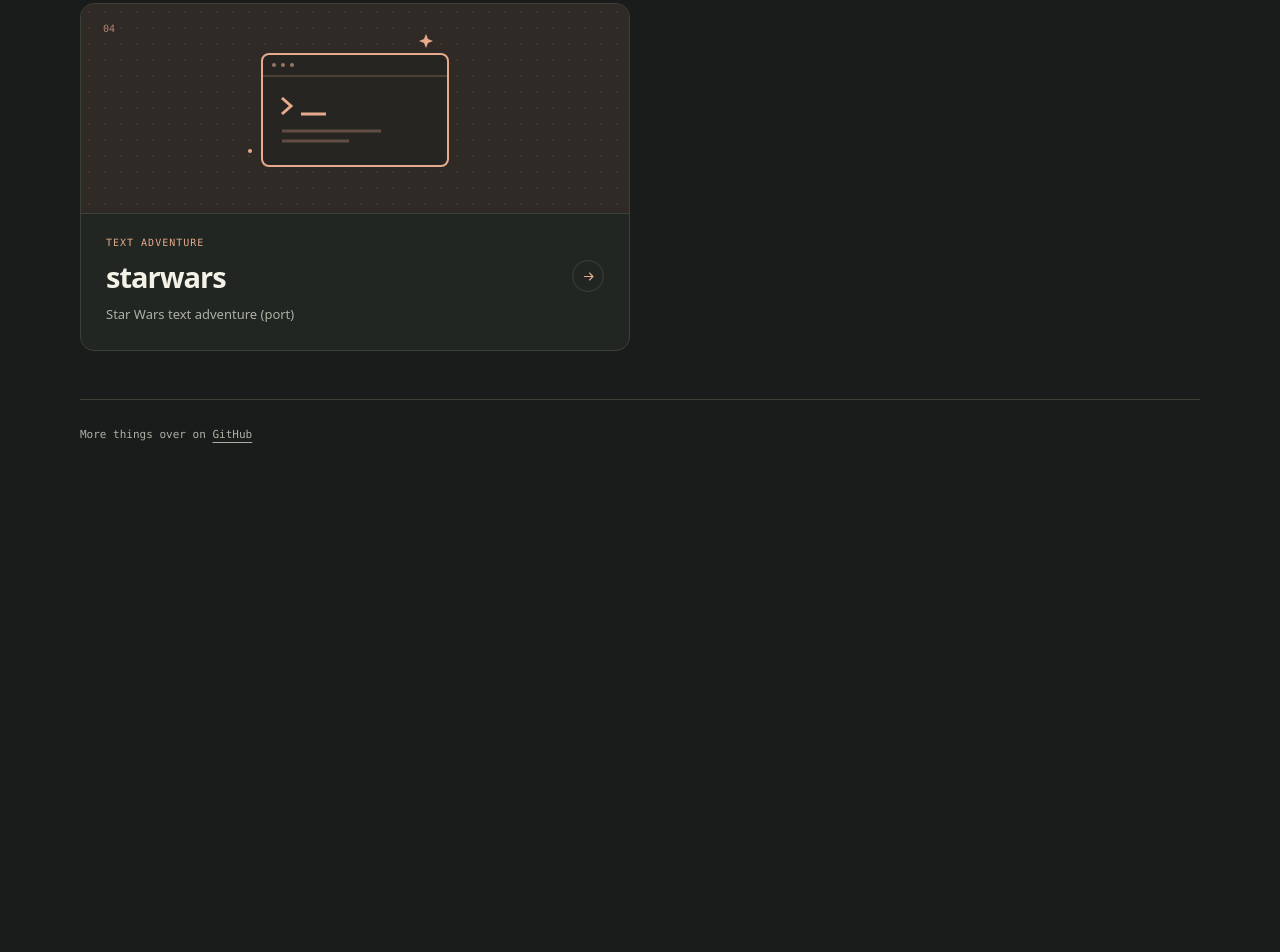
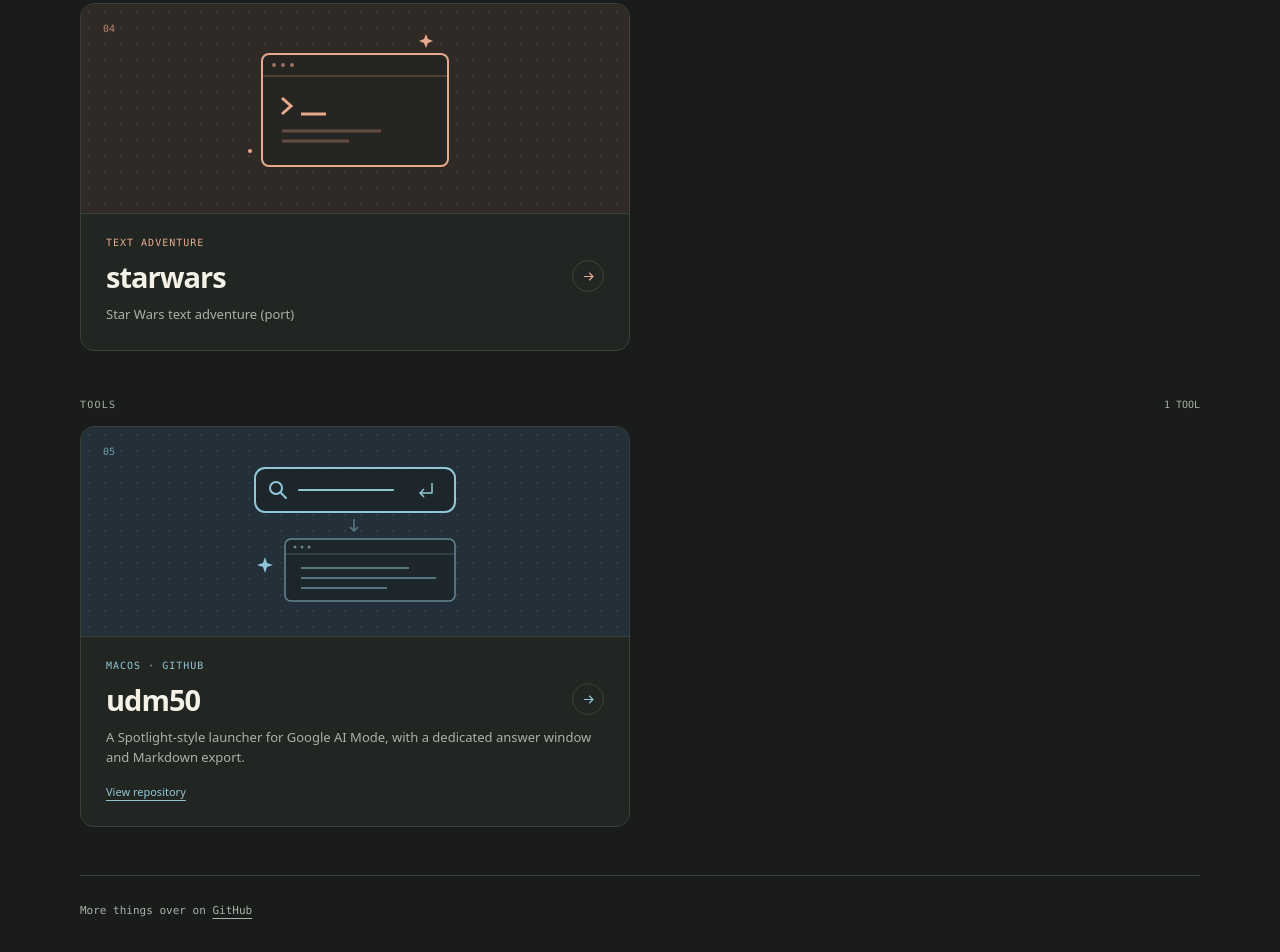
Before and after one commit to hiddenwaffle/hiddenwaffle.github.io, a plain HTML site: page index.html in a window 1280 px wide. Shown: the part 1217-2169 px from the top of the page. Before the commit the page ends 1692 px from the top, so only its background shows below. Drawn offline with Linux system fonts and the light colour scheme.

Commit message:
Add udm50

```diff
--- a/index.html
+++ b/index.html
@@ -3,7 +3,7 @@
 <head>
   <meta charset="utf-8">
   <meta name="viewport" content="width=device-width, initial-scale=1">
-  <meta name="description" content="A small collection of games by hiddenwaffle. Pick something and play.">
+  <meta name="description" content="Games and small tools by hiddenwaffle.">
   <meta name="theme-color" content="#191c1a">
   <title>hiddenwaffle · Games &amp; other stuff</title>
   <link rel="icon" href="./favicon.ico">
@@ -50,10 +50,12 @@
     .lighting { --accent: #a7c6b5; }
     .mazing { --accent: #b9b3df; }
     .starwars { --accent: #e7aa8d; }
+    .udm50 { --accent: #91c6d6; }
     .art { position: relative; display: grid; place-items: center; height: 210px; overflow: hidden; color: var(--accent); background-color: #292d25; background-image: radial-gradient(#efc66c18 1px, transparent 1px); background-size: 16px 16px; border-bottom: 1px solid var(--line); }
     .lighting .art { background-color: #24302b; background-image: radial-gradient(#a7c6b518 1px, transparent 1px); }
     .mazing .art { background-color: #2b2836; background-image: radial-gradient(#b9b3df18 1px, transparent 1px); }
     .starwars .art { background-color: #302a27; background-image: radial-gradient(#e7aa8d18 1px, transparent 1px); }
+    .udm50 .art { background-color: #243039; background-image: radial-gradient(#91c6d618 1px, transparent 1px); }
     .card-number { position: absolute; top: 19px; left: 22px; font-size: 10px; opacity: .7; }
     .art > svg { width: 244px; height: 166px; max-width: 90%; overflow: visible; }
     .card-info { padding: 23px 25px 25px; }
@@ -64,6 +66,7 @@
     .arrow svg { width: 15px; height: 15px; }
     .game:hover .arrow { background: var(--accent); border-color: var(--accent); color: var(--background); }
     .description { color: var(--muted); font-size: 13px; line-height: 1.6; margin: 8px 0 0; }
+    .repository-label { display: inline-block; margin-top: 16px; color: var(--accent); font-size: 11px; text-decoration: underline; text-underline-offset: 4px; }
     .footer { display: flex; justify-content: space-between; align-items: center; gap: 24px; border-top: 1px solid var(--line); margin-top: 48px; padding: 26px 0 32px; color: var(--muted); font-size: 11px; line-height: 1.6; }
     .footer p { margin: 0; }
     .footer a { text-underline-offset: 4px; }
@@ -197,6 +200,34 @@
           </a>
         </div>
       </section>
+      <section class="game-section" aria-labelledby="tools-title">
+        <h2 class="section-label" id="tools-title"><span>Tools</span><span>1 tool</span></h2>
+        <div class="games">
+          <a class="game udm50" href="https://github.com/hiddenwaffle/udm50" aria-labelledby="udm50-title udm50-platform udm50-description udm50-repository">
+            <div class="art" aria-hidden="true">
+              <span class="card-number">05</span>
+              <svg viewBox="0 0 244 166" fill="none">
+                <rect x="22" y="20" width="200" height="44" rx="10" fill="#1d272b" stroke="currentColor" stroke-width="2"/>
+                <circle cx="43" cy="40" r="6" stroke="currentColor" stroke-width="2"/>
+                <path d="m48 45 5 5M66 42h94" stroke="currentColor" stroke-width="2" stroke-linecap="round"/>
+                <path d="M199 35v10h-12m4-4-4 4 4 4" stroke="currentColor" stroke-width="1.5" stroke-linejoin="round"/>
+                <path d="M121 71v12m-4-4 4 4 4-4" stroke="currentColor" stroke-opacity=".5" stroke-width="1.5"/>
+                <rect x="52" y="91" width="170" height="62" rx="6" fill="#1d272b" stroke="currentColor" stroke-opacity=".6" stroke-width="1.5"/>
+                <path d="M52 106h170" stroke="currentColor" stroke-opacity=".3"/>
+                <g fill="currentColor" fill-opacity=".6"><circle cx="62" cy="99" r="1.5"/><circle cx="69" cy="99" r="1.5"/><circle cx="76" cy="99" r="1.5"/></g>
+                <path d="M68 120h108M68 130h135M68 140h86" stroke="currentColor" stroke-opacity=".5" stroke-width="2"/>
+                <path d="m30 115 2-6 2 6 6 2-6 2-2 6-2-6-6-2Z" fill="currentColor"/>
+              </svg>
+            </div>
+            <div class="card-info">
+              <p class="card-kind" id="udm50-platform">macOS · GitHub</p>
+              <div class="card-heading"><h3 id="udm50-title">udm50</h3><span class="arrow" aria-hidden="true"><svg viewBox="0 0 20 20" fill="none" stroke="currentColor" stroke-width="1.5"><path d="M4 10h12m-5-5 5 5-5 5"/></svg></span></div>
+              <p class="description" id="udm50-description">A Spotlight-style launcher for Google AI Mode, with a dedicated answer window and Markdown export.</p>
+              <span class="repository-label" id="udm50-repository">View repository</span>
+            </div>
+          </a>
+        </div>
+      </section>
     </main>
     <footer class="footer">
       <p>More things over on <a href="https://github.com/hiddenwaffle">GitHub</a></p>
```
